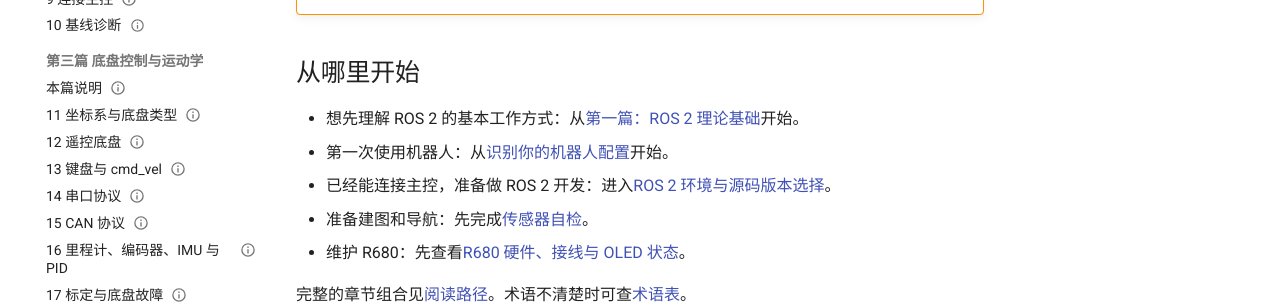
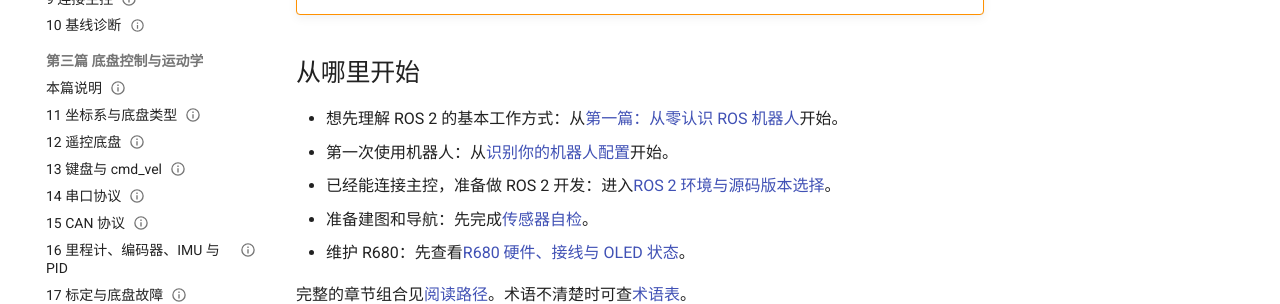
Before and after one commit to EnosElinsa/wheeltec-ros-textbook, an MkDocs documentation site: the page built from docs/index.md, in a window 1280 px wide and 1176 px high. Shown: the part 561-865 px from the top of the window. Built offline with MkDocs 1.6.1 and Material for MkDocs 9.7.7, drawn with Linux system fonts in a browser that asks for light colours.

Commit message:
Clarify beginner entry points

```diff
--- a/docs/index.md
+++ b/docs/index.md
@@ -12,7 +12,7 @@ ROS 2 是正文默认环境。使用 ROS 1 旧设备时，请查看[ROS 1 兼容
 
 ## 从哪里开始
 
-- 想先理解 ROS 2 的基本工作方式：从[第一篇：ROS 2 理论基础](01-foundations/index.md)开始。
+- 想先理解 ROS 2 的基本工作方式：从[第一篇：从零认识 ROS 机器人](01-foundations/index.md)开始。
 - 第一次使用机器人：从[识别你的机器人配置](02-bringup/06-identify-configuration.md)开始。
 - 已经能连接主控，准备做 ROS 2 开发：进入[ROS 2 环境与源码版本选择](04-ros2-development/18-environment-and-source-selection.md)。
 - 准备建图和导航：先完成[传感器自检](05-sensors-navigation/25-sensor-checks.md)。
```
Also changed, not shown: docs/04-ros2-development/18-environment-and-source-selection.md (+1 -1 lines).
